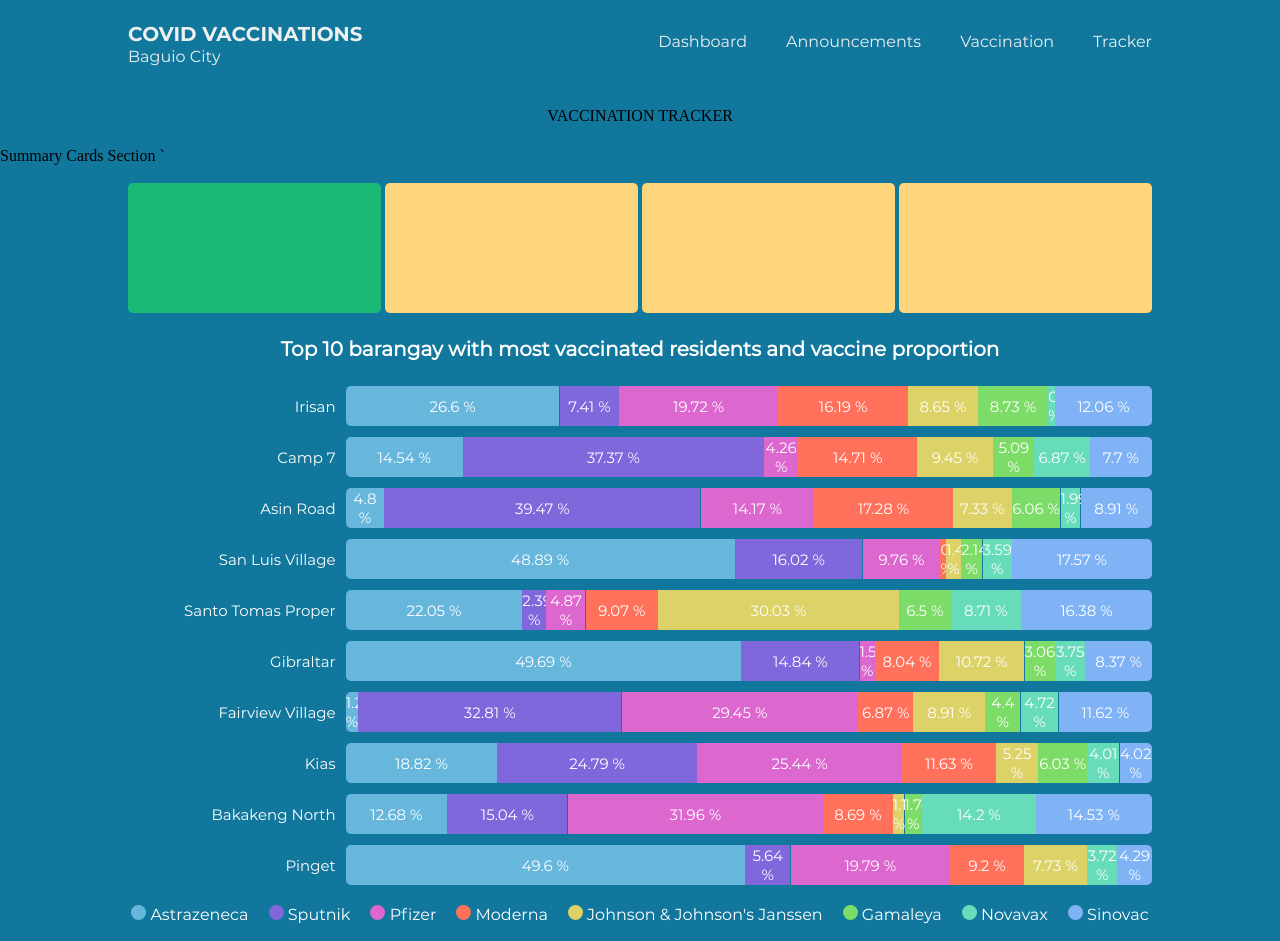
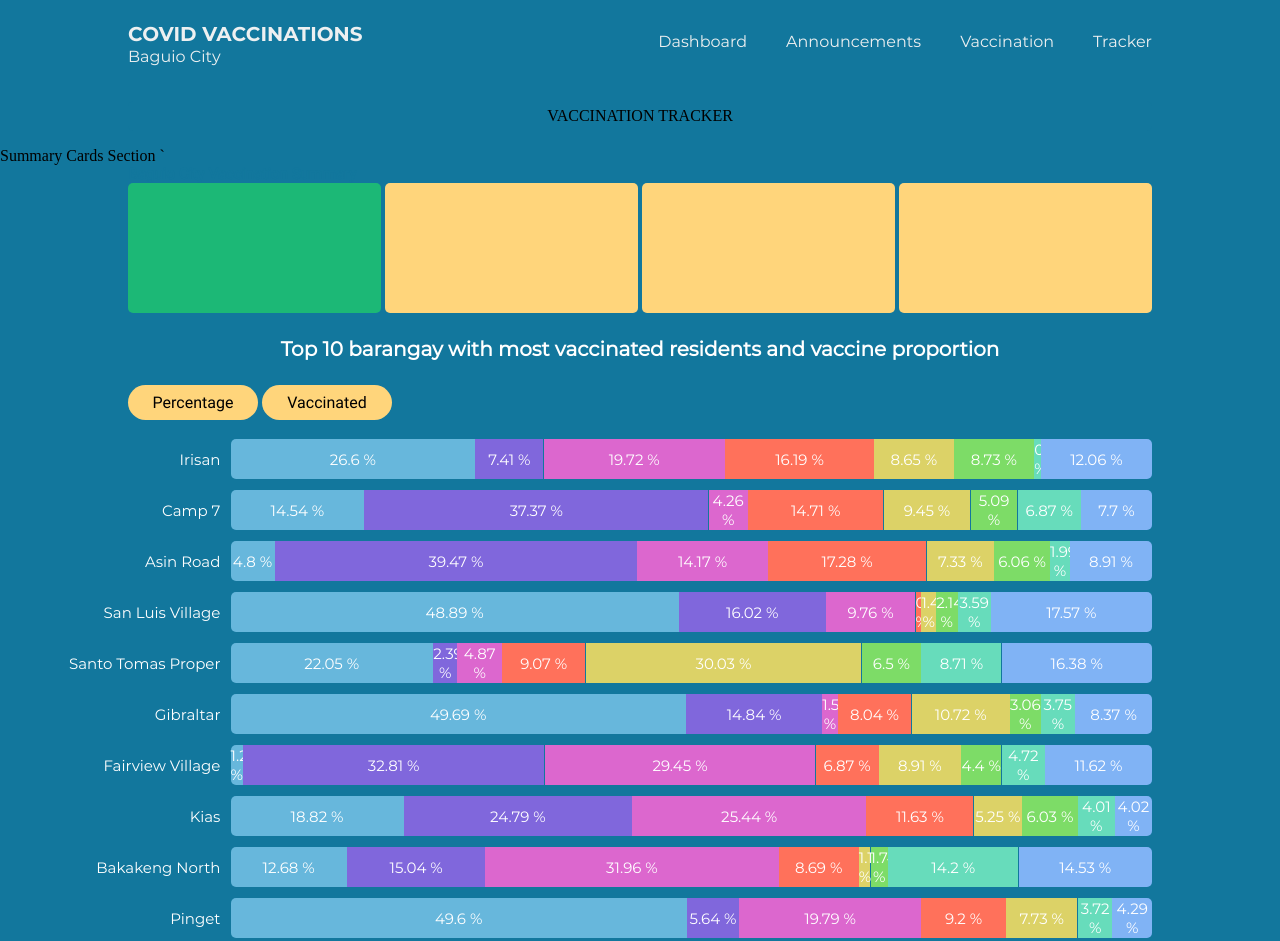
Before and after one commit to ABCD-EDU/baguio-vacc-dashboard, a plain HTML site: page public/tracker.html in a window 1280 px wide. Shown: the top 941 px of the page. Drawn offline with Linux system fonts and the light colour scheme.

Commit message:
change: isolate setting of container content and style into separate functions

```diff
--- a/public/tracker.html
+++ b/public/tracker.html
@@ -40,10 +40,20 @@
         <div class="total-card4" id="total-card4"></div>
     </div>
 
+
     <div id="barangayPerPercentMainContainer">
         <div id="barangayVaccinePercentageHeader">
             <span> Top 10 barangay with most vaccinated residents and vaccine proportion</span>
         </div>
+        <div id="buttonsMainContainer">
+            <div class="buttonsContainer">
+                <button id="percentageButton-perBrand" class="graphButton"
+                    onClick="onGraphButtonClick(this.id)">Percentage</button>
+                <button id="vaccinatedButton-perBrand" class="graphButton"
+                    onClick="onGraphButtonClick(this.id)">Vaccinated</button>
+            </div>
+        </div>
+        <br>
         <div class="vaccine-percentage-main-container"></div>
         <div id="vaccine-type-legend-container"></div>
     </div>
--- a/public/vaccinePercentage.js
+++ b/public/vaccinePercentage.js
@@ -2,241 +2,341 @@
 
 const topNVaccinatedBarangays = await getTopNVaccinatedBarangays(10);
 
-const barangayNames = []
-
-for (let key in topNVaccinatedBarangays) {
-   barangayNames.push(topNVaccinatedBarangays[key].name);
-}
-// console.log(barangayNames);
-
-let vaccinatedData = {}//All Barangays Vaccinated
-let vaccineTypeData = {} //All Barangays Vaccine Type
-let vaccineTypeDataInPercent = {} // All Barangays Vaccine Type Percentage
-
-
-const vaccineTypes = ["Astrazeneca", "Sputnik", "Pfizer", "Moderna", "Johnson & Johnson's Janssen", "Gamaleya", "Novavax", "Sinovac",]
-// for (var i = 0; i < barangayNames.length; i++) {
-for (var i = 0; i < 10; i++) {
-   vaccinatedData[barangayNames[i]] = await getBarangayVaccinatedData(barangayNames[i]);
-
-   vaccineTypeData[barangayNames[i]] = await getVaccineTypeData(barangayNames[i]);
+function getBarangayNamesLocally() {
+   const barangayNames = [];
+   for (let key in topNVaccinatedBarangays) {
+      barangayNames.push(topNVaccinatedBarangays[key].name);
+   }
+   return barangayNames;
 }
 
-console.log(vaccinatedData);
-console.log(vaccineTypeData);
+let vaccinatedData = {}; //All Barangays Vaccinated
+let vaccineTypeData = {}; //All Barangays Vaccine Type
+let vaccineTypeDataInPercent = {}; // All Barangays Vaccine Type Percentage
+
+const barColors = [
+   "67B7DC",
+   "8067DC",
+   "DC67CE",
+   "FF715B",
+   "DCD267",
+   "7DDC67",
+   "67DCBB",
+   "80B3F5",
+];
+const vaccineTypes = [
+   "Astrazeneca",
+   "Sputnik",
+   "Pfizer",
+   "Moderna",
+   "Johnson & Johnson's Janssen",
+   "Gamaleya",
+   "Novavax",
+   "Sinovac",
+];
+
+for (var i = 0; i < 10; i++) {
+   const barangayNames = getBarangayNamesLocally();
+   vaccinatedData[barangayNames[i]] = await getBarangayVaccinatedData(
+      barangayNames[i]
+   );
+
+   vaccineTypeData[barangayNames[i]] = await getVaccineTypeData(
+      barangayNames[i]
+   );
+}
 
 function getPercentages(vaccineTypeData) {
-   const output = {}
+   const barangayNames = getBarangayNamesLocally();
+   const output = {};
    for (var i = 0; i < Object.keys(vaccineTypeData).length; i++) {
       // Number of vaccinated in a barangay
       const barangayVaccinated = vaccinatedData[barangayNames[i]];
       // Vaccine Type data in barangay
-      const barangayVaccineTypes = vaccineTypeData[barangayNames[i]]
+      const barangayVaccineTypes = vaccineTypeData[barangayNames[i]];
 
-      let vaccineTypePercentage = {}
+      let vaccineTypePercentage = {};
       for (var j = 0; j < vaccineTypes.length; j++) {
-         vaccineTypePercentage[vaccineTypes[j]] = (Number(barangayVaccineTypes[vaccineTypes[j]]) / barangayVaccinated) * 100
+         vaccineTypePercentage[vaccineTypes[j]] =
+            (Number(barangayVaccineTypes[vaccineTypes[j]]) / barangayVaccinated) *
+            100;
       }
 
       output[barangayNames[i]] = vaccineTypePercentage;
    }
-   return output
+   return output;
 }
 
-const barColors = ["67B7DC", "8067DC", "DC67CE", "FF715B", "DCD267", "7DDC67", "67DCBB", "80B3F5"]
-vaccineTypeDataInPercent = getPercentages(vaccineTypeData)
-const vaccinePercentageMainContainer = document.querySelector(".vaccine-percentage-main-container")
-
+vaccineTypeDataInPercent = getPercentages(vaccineTypeData);
+const vaccinePercentageMainContainer = document.querySelector(
+   ".vaccine-percentage-main-container"
+);
 
 async function displayPercentageGraphs() {
+   const barangayNames = getBarangayNamesLocally();
    for (let i = 0; i < Object.keys(vaccineTypeDataInPercent).length; i++) {
       // Data to be displayed
-      const barangayVaccineTypeDataInPercent = vaccineTypeDataInPercent[barangayNames[i]]
+      const barangayVaccineTypeDataInPercent =
+         vaccineTypeDataInPercent[barangayNames[i]];
 
-      let barangayWithPercentContainer = document.createElement('div')
-      barangayWithPercentContainer.classList.add('barangay-with-percentage-container')
-      barangayWithPercentContainer.setAttribute('id', `barangay-with-percentage-container-${barangayNames[i]}`)
+      let barangayWithPercentContainer = document.createElement("div");
+      setBarangayWithPercentContainerContent(barangayWithPercentContainer, i);
 
+      const barangayNameContainer = document.createElement("div");
+      setBarangayNameContainerContent(barangayNameContainer, i);
 
-      const barangayNameContainer = document.createElement('div');
-      barangayNameContainer.classList.add('barangay-name')
-      barangayNameContainer.setAttribute('id', `barangay-name-container-${barangayNames[i]}`)
-      barangayNameContainer.innerHTML = `
-         <span> ${barangayNames[i]}</span >
-      `;
+      const allPercentContainer = document.createElement("div");
+      setAllPercentContainerContent(allPercentContainer, i);
 
-      const allPercentContainer = document.createElement('div')
-      allPercentContainer.classList.add('all-percent-container')
-      allPercentContainer.setAttribute('id', `all-percent-container-${barangayNames[i]}`)
-      allPercentContainer.style.maxWidth = '1200px'
+      setBarangayWithPercentContainerStyle(barangayWithPercentContainer);
+      setBarangayNameContainerStyle(barangayNameContainer);
+      setAllPercentContainerStyle(allPercentContainer);
 
-      if (document.body.clientWidth < 763) {
-         barangayNameContainer.style.width = '60%'
+      for (let j = 0; j < vaccineTypes.length; j++) {
+         const vaccinePercent = barangayVaccineTypeDataInPercent[vaccineTypes[j]];
 
-         barangayWithPercentContainer.style.width = '100%'
-         barangayWithPercentContainer.style.flexDirection = 'column'
-         barangayNameContainer.style.textAlign = 'left'
-         barangayNameContainer.style.justifyContent = 'left'
-         barangayNameContainer.style.width = '70%'
+         const percentContainer = document.createElement("div");
 
-         // barangayWithPercentContainer.style.
-         allPercentContainer.style.width = '97%'
+         setPercentContainerContent(
+            percentContainer,
+            i,
+            j,
+            vaccineTypes,
+            barColors,
+            vaccinePercent
+         );
 
-      } else {
-         barangayWithPercentContainer.style.flexDirection = 'row';
-         barangayNameContainer.style.textAlign = 'right'
-         barangayNameContainer.style.justifyContent = 'right'
+         let toolTipContainer = document.createElement("span");
+         toolTipContainer.classList.add("tooltip-container");
+         toolTipContainer.setAttribute(
+            "id",
+            `tooltip-container-${barangayNames[i]}-${vaccineTypes[j]}`
+         );
+         toolTipContainer.innerHTML = `
+         ${vaccineTypes[j]} : ${Math.round(vaccinePercent * 100) / 100}% | ${vaccineTypeData[barangayNames[i]][vaccineTypes[j]]
+            } Vaccinated
+         `;
+         toolTipContainer.style.backgroundColor = `#${barColors[j]}`;
 
-         allPercentContainer.style.maxWidth = `${document.body.clientWidth - 200}px`;
-         allPercentContainer.style.maxWidth = '1200px'
-         allPercentContainer.style.width = '70%'
-         allPercentContainer.style.paddingLeft = '0px'
+         percentContainer.append(toolTipContainer);
+
+         if (document.body.clientWidth < 763) {
+            percentContainer.innerHTML = "";
+            percentContainer.appendChild(toolTipContainer);
+         }
+
+         allPercentContainer.appendChild(percentContainer);
       }
 
-      for (let j = 0; j < vaccineTypes.length; j++) {
+      barangayWithPercentContainer.append(barangayNameContainer);
+      barangayWithPercentContainer.append(allPercentContainer);
 
-         const vaccinePercent = barangayVaccineTypeDataInPercent[vaccineTypes[j]]
-
-         const percentContainer = document.createElement('div')
-         percentContainer.classList.add('percent-container')
-         percentContainer.setAttribute('id', `percent-container-${barangayNames[i]}-${vaccineTypes[j]}`)
-
-         percentContainer.style.backgroundColor = `#${barColors[j]}`
-         percentContainer.style.width = `${(vaccinePercent * 1000) / 100}px`
-         // console.log(`${barangayNames[i]}-${percentContainer.style.width}`);
-
-         percentContainer.innerHTML = `
-         <span class="percent-content">
-         ${Math.round(vaccinePercent * 100) / 100} %
-            </span>
-      `;
-         const borderRadius = '5px'
-         if (j == 0) {
-            percentContainer.style.borderBottomLeftRadius = borderRadius
-            percentContainer.style.borderTopLeftRadius = borderRadius
-         }
-         if (j == vaccineTypes.length - 1) {
-            percentContainer.style.borderBottomRightRadius = borderRadius
-            percentContainer.style.borderTopRightRadius = borderRadius
-         }
-
-         let toolTipContainer = document.createElement('span')
-         toolTipContainer.classList.add('tooltip-container')
-         toolTipContainer.setAttribute('id', `tooltip-container-${barangayNames[i]}-${vaccineTypes[j]}`)
-         toolTipContainer.innerHTML = `
-         ${vaccineTypes[j]} : ${Math.round(vaccinePercent * 100) / 100}% | ${vaccineTypeData[barangayNames[i]][vaccineTypes[j]]} Vaccinated
-         `
-         toolTipContainer.style.backgroundColor = `#${barColors[j]}`
-         percentContainer.style.zIndex = '0';
-         percentContainer.append(toolTipContainer)
-
-         if (document.body.clientWidth < 763) {
-            percentContainer.innerHTML = '';
-            percentContainer.appendChild(toolTipContainer)
-         }
-
-
-         percentContainer.addEventListener("mouseover", function (e) {
-            percentContainer.style.border = "1px solid #FFFFFF"
-         })
-
-         percentContainer.addEventListener("mouseout", function (e) {
-            percentContainer.style.border = "none"
-         })
-
-
-         allPercentContainer.appendChild(percentContainer)
-      }
-
-      barangayWithPercentContainer.append(barangayNameContainer)
-      barangayWithPercentContainer.append(allPercentContainer)
-
-      vaccinePercentageMainContainer.appendChild(barangayWithPercentContainer)
+      vaccinePercentageMainContainer.appendChild(barangayWithPercentContainer);
    }
 }
 
-const vaccineTypeLegendContainer = document.getElementById("vaccine-type-legend-container")
-
-
+const vaccineTypeLegendContainer = document.getElementById(
+   "vaccine-type-legend-container"
+);
 
 function displayVaccineTypeLegend() {
    for (let i = 0; i < vaccineTypes.length; i++) {
-      const vaccineTypeSpan = document.createElement('span');
-      vaccineTypeSpan.classList.add('vaccine-type-span')
-      vaccineTypeSpan.style.setProperty("--backgroundColor", `#${barColors[i]}`)
+      const vaccineTypeSpan = document.createElement("span");
+      vaccineTypeSpan.classList.add("vaccine-type-span");
+      vaccineTypeSpan.style.setProperty("--backgroundColor", `#${barColors[i]}`);
 
-      vaccineTypeSpan.innerHTML =
-         `
+      vaccineTypeSpan.innerHTML = `
       ${vaccineTypes[i]}
-   `
-      vaccineTypeLegendContainer.appendChild(vaccineTypeSpan)
+   `;
+      vaccineTypeLegendContainer.appendChild(vaccineTypeSpan);
    }
 }
+
+const barangayNames = getBarangayNamesLocally();
+
+function setBarangayWithPercentContainerContent(
+   barangayWithPercentContainer,
+   indexI
+) {
+   barangayWithPercentContainer.classList.add(
+      "barangay-with-percentage-container"
+   );
+   barangayWithPercentContainer.setAttribute(
+      "id",
+      `barangay-with-percentage-container-${barangayNames[indexI]}`
+   );
+}
+
+function setBarangayWithPercentContainerStyle(barangayWithPercentContainer) {
+   if (document.body.clientWidth < 763) {
+      barangayWithPercentContainer.style.width = "100%";
+      barangayWithPercentContainer.style.flexDirection = "column";
+   } else {
+      barangayWithPercentContainer.style.flexDirection = "row";
+   }
+}
+
+function setBarangayNameContainerContent(barangayNameContainer, indexI) {
+   barangayNameContainer.classList.add("barangay-name");
+   barangayNameContainer.setAttribute(
+      "id",
+      `barangay-name-container-${barangayNames[indexI]}`
+   );
+   barangayNameContainer.innerHTML = `
+         <span> ${barangayNames[indexI]}</span >
+      `;
+}
+
+function setBarangayNameContainerStyle(barangayNameContainer) {
+   if (document.body.clientWidth < 763) {
+      barangayNameContainer.style.textAlign = "left";
+      barangayNameContainer.style.justifyContent = "left";
+      barangayNameContainer.style.width = "70%";
+   } else {
+      barangayNameContainer.style.textAlign = "right";
+      barangayNameContainer.style.justifyContent = "right";
+   }
+}
+
+function setAllPercentContainerContent(allPercentContainer, indexI) {
+   allPercentContainer.classList.add("all-percent-container");
+   allPercentContainer.setAttribute(
+      "id",
+      `all-percent-container-${barangayNames[indexI]}`
+   );
+   allPercentContainer.style.maxWidth = "1200px";
+}
+
+function setAllPercentContainerStyle(allPercentContainer) {
+   if (document.body.clientWidth < 763) {
+      allPercentContainer.style.width = "97%";
+   } else {
+      allPercentContainer.style.maxWidth = `${document.body.clientWidth - 200}px`;
+      allPercentContainer.style.maxWidth = "1200px";
+      allPercentContainer.style.width = "80%";
+      allPercentContainer.style.paddingLeft = "0px";
+   }
+}
+
+function setPercentContainerContent(
+   percentContainer,
+   i,
+   j,
+   vaccineTypes,
+   barColors,
+   vaccinePercent
+) {
+   percentContainer.classList.add("percent-container");
+   percentContainer.setAttribute(
+      "id",
+      `percent-container-${barangayNames[i]}-${vaccineTypes[j]}`
+   );
+
+   percentContainer.style.backgroundColor = `#${barColors[j]}`;
+   percentContainer.style.width = `${(vaccinePercent * 1000) / 100}px`;
+
+   percentContainer.innerHTML = `
+         <span class="percent-content" >
+            ${Math.round(vaccinePercent * 100) / 100} %
+            </span >
+         `;
+
+   const borderRadius = "5px";
+   if (j == 0) {
+      percentContainer.style.borderBottomLeftRadius = borderRadius;
+      percentContainer.style.borderTopLeftRadius = borderRadius;
+   }
+   if (j == vaccineTypes.length - 1) {
+      percentContainer.style.borderBottomRightRadius = borderRadius;
+      percentContainer.style.borderTopRightRadius = borderRadius;
+   }
+
+   percentContainer.addEventListener("mouseover", function (e) {
+      percentContainer.style.border = "1px solid #FFFFFF";
+   });
+
+   percentContainer.addEventListener("mouseout", function (e) {
+      percentContainer.style.border = "none";
+   });
+}
+
+function setPercentContainerStyle(percentContainer) {
+   percentContainer.style.zIndex = "0";
+   if (document.body.clientWidth < 763) {
+      percentContainer.innerHTML = ``;
+   } else {
+      percentContainer.innerHTML = `
+         <span class="percent-content" >
+            ${Math.round(vaccinePercent * 100) / 100} %
+            </span >
+         `;
+   }
+}
+
+function setTooltipContainerContainerStyle(
+   tooltipContainer,
+   i,
+   j,
+   vaccineTypes,
+   barColors,
+   vaccinePercent
+) { }
+
+function setTooltipContainerContainerContent(toolTipContainer) { }
 
 displayPercentageGraphs();
 displayVaccineTypeLegend();
 
-
 window.addEventListener("resize", function () {
-
+   const barangayNames = getBarangayNamesLocally();
 
    for (let i = 0; i < Object.keys(vaccineTypeDataInPercent).length; i++) {
       //Get the bar that contains the barangay name and all the vaccine
-      const barangayWithPercentContainer = document.getElementById(`barangay-with-percentage-container-${barangayNames[i]}`)
+      const barangayWithPercentContainer = document.getElementById(
+         `barangay-with-percentage-container-${barangayNames[i]}`
+      );
+      //Get barangay name container
+      const barangayNameContainer = document.getElementById(
+         `barangay-name-container-${barangayNames[i]}`
+      );
+      // Get container that contains all the percentage graph
+      const allPercentContainer = document.getElementById(
+         `all-percent-container-${barangayNames[i]}`
+      );
 
-      //Get barangay name container
-      const barangayNameContainer = document.getElementById(`barangay-name-container-${barangayNames[i]}`)
+      setBarangayWithPercentContainerStyle(barangayWithPercentContainer);
+      setBarangayNameContainerStyle(barangayNameContainer);
+      setAllPercentContainerStyle(allPercentContainer);
 
-      // Get container that contains all the percentage graph
-      const allPercentContainer = document.getElementById(`all-percent-container-${barangayNames[i]}`);
+      const barangayVaccineTypeDataInPercent =
+         vaccineTypeDataInPercent[barangayNames[i]];
+      for (let j = 0; j < vaccineTypes.length; j++) {
+         //Query the barangay-vaccine-type percent container using an ID assigned earlier
+         const percentContainer = document.getElementById(
+            `percent-container-${barangayNames[i]}-${vaccineTypes[j]}`
+         );
 
-      console.log(barangayNameContainer.style.textAlign);
-      if (document.body.clientWidth < 763) {
-         barangayWithPercentContainer.style.width = '100%'
-         barangayWithPercentContainer.style.flexDirection = 'column'
-         barangayNameContainer.style.textAlign = 'left'
-         barangayNameContainer.style.justifyContent = 'left'
-         barangayNameContainer.style.width = '70%'
-
-         // barangayWithPercentContainer.style.
-         allPercentContainer.style.width = '97%'
-
-      } else {
-         barangayWithPercentContainer.style.flexDirection = 'row';
-         barangayNameContainer.style.textAlign = 'right'
-         barangayNameContainer.style.justifyContent = 'right'
-
-         allPercentContainer.style.maxWidth = `${document.body.clientWidth - 200}px`;
-         allPercentContainer.style.maxWidth = '1200px'
-         allPercentContainer.style.width = '70%'
-         allPercentContainer.style.paddingLeft = '0px'
-      }
-      // Fetch the percentages of vaccines in a barangay
-      const barangayVaccineTypeDataInPercent = vaccineTypeDataInPercent[barangayNames[i]]
-      for (let j = 0; j < vaccineTypes.length; j++) {
-
-         //Query the barangay-vaccine-type percent container using an ID assigned earlier
-         const percentContainer = document.getElementById(`percent-container-${barangayNames[i]}-${vaccineTypes[j]}`)
-
-         const toolTipContainer = document.getElementById(`tooltip-container-${barangayNames[i]}-${vaccineTypes[j]}`)
-
-
+         const toolTipContainer = document.getElementById(
+            `tooltip-container-${barangayNames[i]}-${vaccineTypes[j]}`
+         );
 
          // Get the percentage for a specific vaccine in a barangay
-         const vaccinePercent = barangayVaccineTypeDataInPercent[vaccineTypes[j]]
+         const vaccinePercent = barangayVaccineTypeDataInPercent[vaccineTypes[j]];
+
          // Set width for barangay-vaccine-type percent container
          if (document.body.clientWidth < 763) {
-            percentContainer.innerHTML = '';
-            percentContainer.appendChild(toolTipContainer)
+            percentContainer.innerHTML = "";
+            percentContainer.appendChild(toolTipContainer);
          } else {
             percentContainer.innerHTML = `
-         <span class="percent-content">
-         ${Math.round(vaccinePercent * 100) / 100} %
-            </span>
-      `;
-            percentContainer.appendChild(toolTipContainer)
+         <pan class="percent-content" >
+            ${Math.round(vaccinePercent * 100) / 100} %
+            </ span>
+         `;
+            percentContainer.appendChild(toolTipContainer);
          }
-         percentContainer.style.width = `${(vaccinePercent * document.documentElement.clientWidth - 100) / 100}px`
+         percentContainer.style.width = `${(vaccinePercent * document.documentElement.clientWidth - 100) / 100
+            } px`;
       }
    }
 });
```
